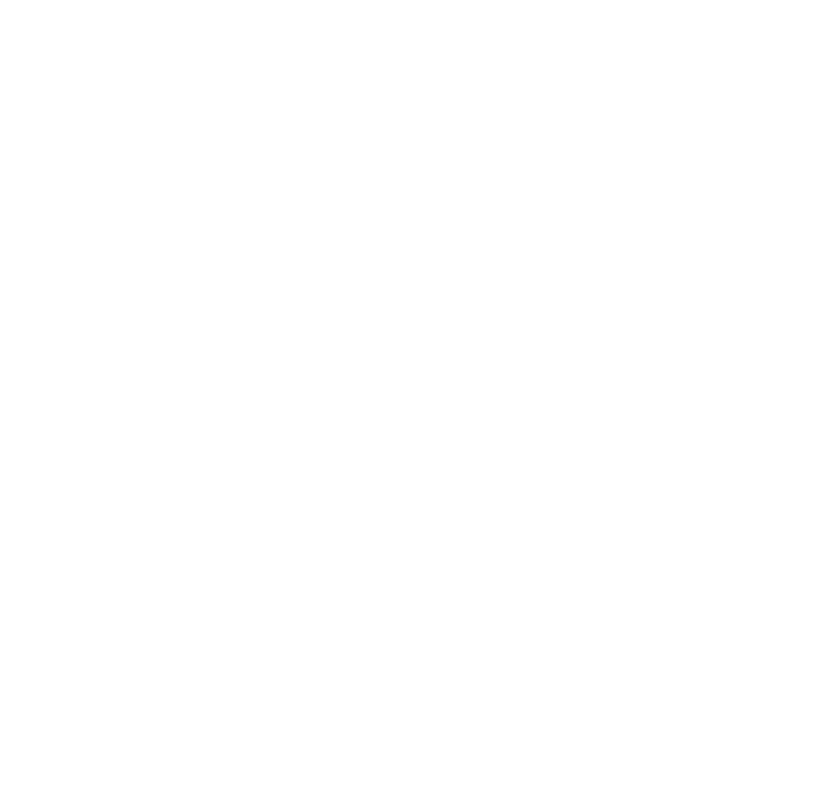
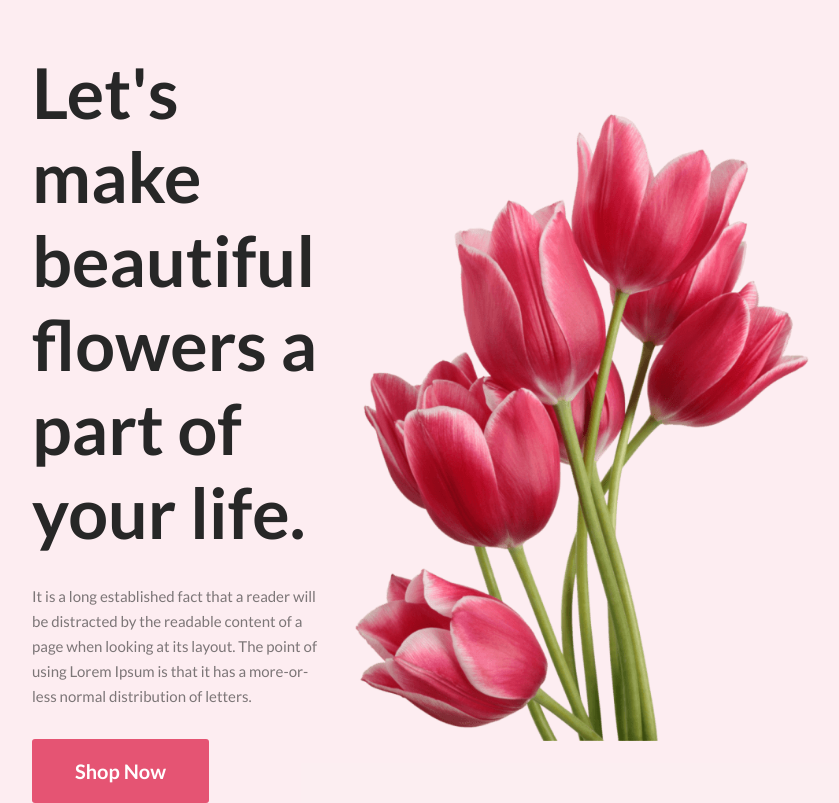
Before and after one commit to Mmsshakil/flower-shop-assignment, a plain HTML site: page index.html in a window 1280 px wide. Shown: the whole page, without its empty margins (208-1047 px from the left). Drawn offline with Linux system fonts and the light colour scheme.

Commit message:
head banner done

```diff
--- a/index.html
+++ b/index.html
@@ -5,10 +5,26 @@
     <meta charset="UTF-8">
     <meta name="viewport" content="width=device-width, initial-scale=1.0">
     <title>Flower</title>
+    <link rel="stylesheet" href="./styles/style.css">
+    <link rel="preconnect" href="https://fonts.googleapis.com">
+    <link rel="preconnect" href="https://fonts.gstatic.com" crossorigin>
+    <link
+        href="https://fonts.googleapis.com/css2?family=Lato:wght@100;400;700&family=Open+Sans:wght@300;400;600;800&display=swap"
+        rel="stylesheet">
 </head>
 
 <body>
     <header>
+        <div class="banner">
+            <div class="banner-heading">
+                <p class="banner-title">Let's make beautiful flowers a part of your life.</p>
+                <p class="banner-detail">It is a long established fact that a reader will be distracted by the readable
+                    content of a page when looking at its layout. The point of using Lorem Ipsum is that it has a
+                    more-or-less normal distribution of letters.</p>
+                <button class="primary-btn">Shop Now</button>
+            </div>
+            <img class="banner-img" src="./Flower Asset/pngwing 10.png" alt="flower-img">
+        </div>
 
     </header>
     <main>
--- /dev/null
+++ b/styles/style.css
@@ -0,0 +1,46 @@
+* {
+    padding: 0px;
+    margin: 0px;
+}
+
+.banner {
+    background-color: rgba(229, 84, 115, 0.10);
+    padding: 50px 240px 0px 240px;
+    display: flex;
+    align-items: center;
+}
+
+.banner-img {
+    width: 500px;
+
+}
+
+.banner-title {
+    color: #272727;
+    font-family: Lato;
+    font-size: 70px;
+    font-weight: 800;
+    margin-bottom: 30px;
+
+}
+
+.banner-detail {
+    color: rgba(39, 39, 39, 0.60);
+    font-family: Lato;
+    font-size: 15px;
+    font-weight: 400;
+    line-height: 25px;
+    margin-bottom: 30px;
+}
+
+.primary-btn {
+    border-radius: 3px;
+    border: 0px;
+    background: #E55473;
+    padding: 20px 43px;
+
+    color: #FFF;
+    font-family: Lato;
+    font-size: 20px;
+    font-weight: 700;
+}
```
